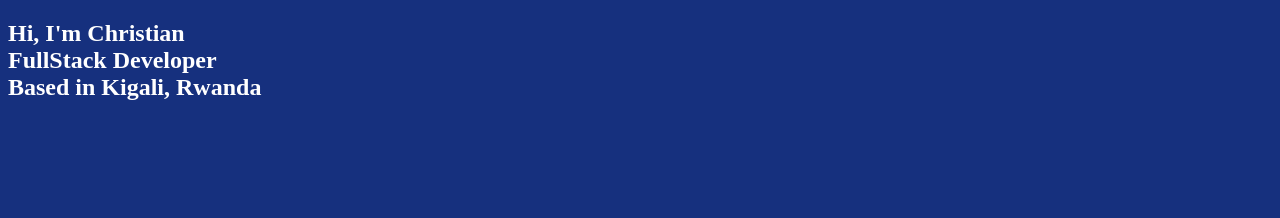
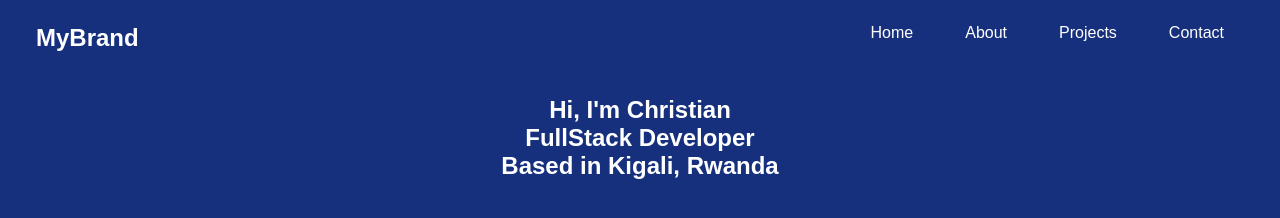
Before and after one commit to Webamz/my-brand, a plain HTML site: page index.html in a window 1280 px wide. Drawn offline with Linux system fonts and the light colour scheme.

Commit message:
ok navbar, but hooo!!

```diff
--- a/index.html
+++ b/index.html
@@ -1,28 +1,39 @@
 <!DOCTYPE html>
 <html lang="en">
   <head>
-    <meta charset="UTF-8">
-    <meta name="viewport" content="width=device-width, initial-scale=1.0">
+    <meta charset="UTF-8" />
+    <meta name="viewport" content="width=device-width, initial-scale=1.0" />
     <link rel="stylesheet" href="styles/styles.css" />
     <title>MyBrand</title>
   </head>
 
   <body>
+    <!--Navbar-->
     <nav>
+      <ul>
+        <li><a href="">Contact</a></li>
+        <li><a href="">Projects</a></li>
+        <li><a href="">About</a></li>
+        <li><a href="">Home</a></li>
+        <li class="brand"><a href="">MyBrand</a></li>
+      </ul>
     </nav>
-    <main>
     <!-- Home Section-->
+    <div class="container">
       <section id="home" class="homesection">
         <div class="intro">
           <h1>
-                    Hi, I'm Christian <br>
-                    FullStack Developer <br>
-                    Based in Kigali, Rwanda<br>
+            Hi, I'm Christian <br />
+            FullStack Developer <br />
+            Based in Kigali, Rwanda<br />
           </h1>
         </div>
       </section>
+    </div>
     <!-- About me Section-->
+    <div class="container">
       <section id="aboutme"></section>
+    </div>
 
     <!-- Skills Section-->
     <section id="skills"></section>
@@ -32,7 +43,5 @@
 
     <!--contact section-->
     <section></section>
-
-    </main>
   </body>
 </html>
--- a/styles/styles.css
+++ b/styles/styles.css
@@ -1,6 +1,51 @@
 body {
     background-color: #16307E;
+    font-family: Arial, sans-serif;
+    margin: 0;
+    padding: 0;
 }
+
 .intro {
     color: white;
+    text-align: center;
 }
+
+nav {
+    background-color: #16307E;
+    padding: 10px;
+    margin: auto;
+}
+
+ul {
+    list-style-type: none;
+    margin: 0;
+    padding: 0;
+    overflow: hidden;
+    display: flex;
+    justify-content: space-between;
+    flex-direction: row-reverse;
+    padding: 0 10px;
+}
+
+li {
+    margin-right: 20px;
+}
+
+li.brand {
+    margin-right: auto;
+    font-size: 24px;
+    font-weight: bold;
+}
+
+li a {
+    display: block;
+    color: white;
+    text-align: center;
+    padding: 14px 16px;
+    text-decoration: none;
+    transition: transform 0.3s;
+}
+
+li a:hover {
+    transform: scale(1.1);
+}
```
Lines whose indentation alone changed are shown as unchanged.
